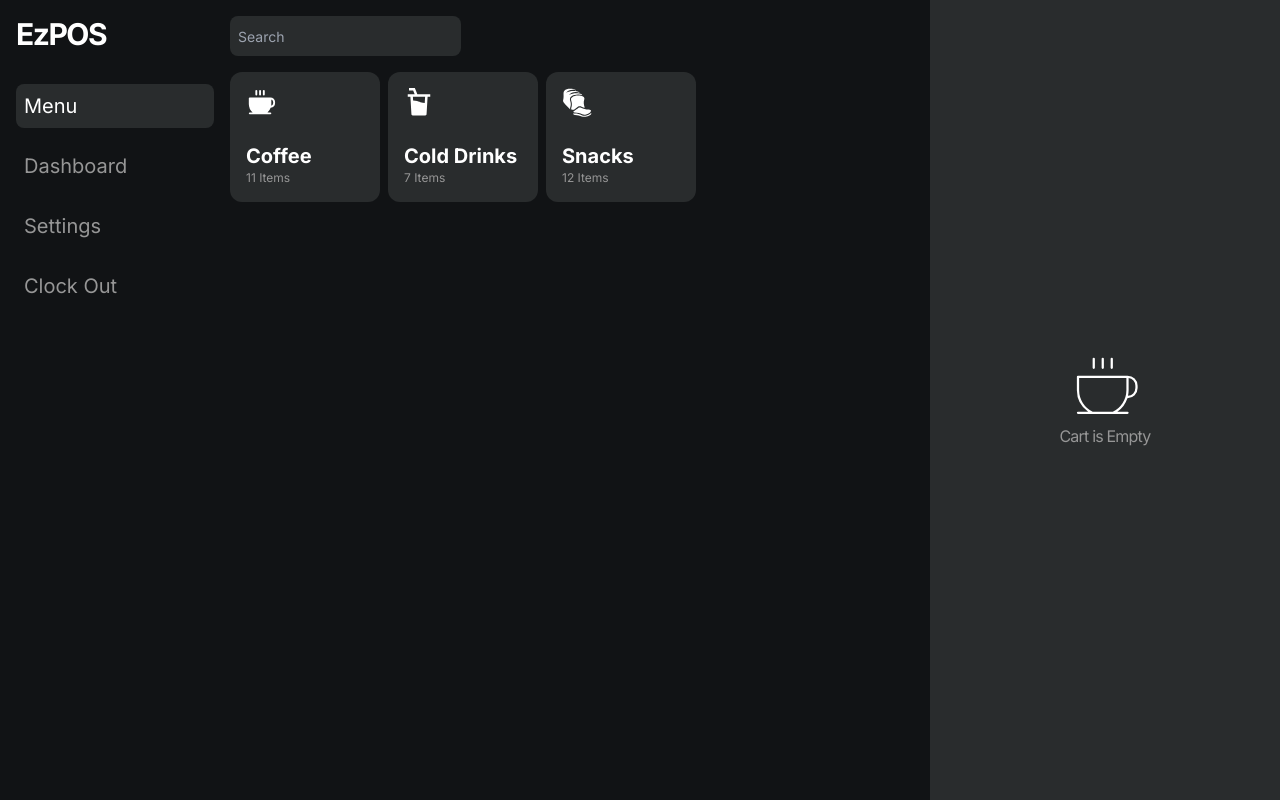
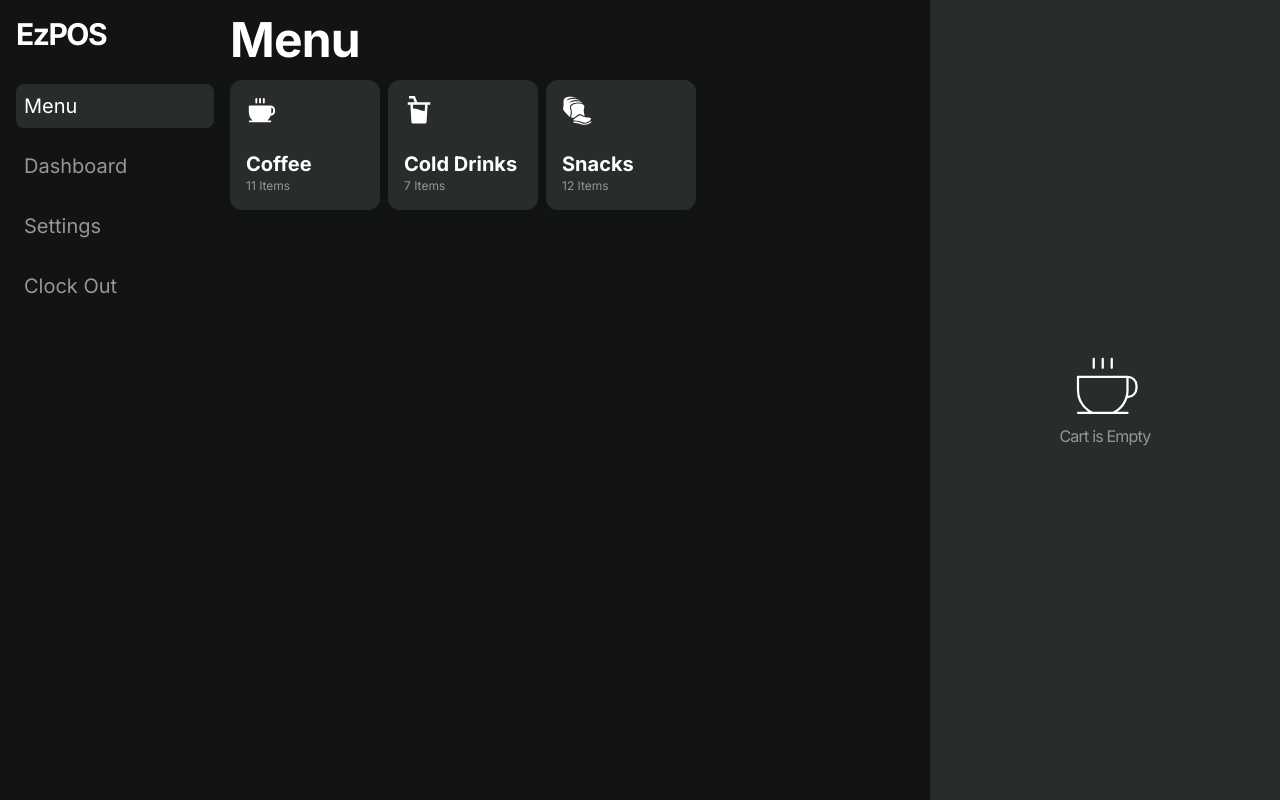
Before and after one commit to yefrysanchez/EzPOS, a React (Vite) app: page /menu in a window 1280 px wide. Built offline with nearby package versions, Linux system fonts and the light colour scheme.

Commit message:
Sections Title

```diff
--- a/src/components/Category/Category.tsx
+++ b/src/components/Category/Category.tsx
@@ -9,14 +9,11 @@ type CategoryType = {
 };
 
 const Category: React.FC<CategoryType> = ({ setActiveTab, activeTab }) => {
+
   return (
     <section className="">
-      <div className="mb-4">
-        <input
-          className="bg-darkGray w-full lg:max-w-[33%] placeholder:text-sm p-2 rounded-lg"
-          placeholder="Search"
-          type="search"
-        />
+      <div className="mb-4 tracking-tighter">
+        <h2 className="text-5xl font-bold text-white">Menu</h2>
       </div>
       <div className="flex gap-2 overflow-x-scroll lg:overflow-x-visible hide-scrollbar-webkit  hide-scrollbar-firefox">
         <div onClick={() => setActiveTab("Coffee")}>
--- a/src/components/SettingsComponents/ChangeTaxBtn.tsx
+++ b/src/components/SettingsComponents/ChangeTaxBtn.tsx
@@ -25,6 +25,7 @@ const ChangeTaxForm = () => {
       </div>
       <form onSubmit={handleTax} className="w-full max-w-[150px] h-[130px] flex flex-col gap-2">
         <input
+        step="any"
           ref={taxRef}
           required
           placeholder="Tax %"
--- a/src/components/SettingsComponents/EmployeeEditModal.tsx
+++ b/src/components/SettingsComponents/EmployeeEditModal.tsx
@@ -1,4 +1,4 @@
-import React, { FormEvent, useState } from 'react'
+import React, { useState } from 'react'
 import Loading from '../Loading/Loading';
 
 type ModalType = {
--- a/src/pages/DashboardPage/DashboardPage.tsx
+++ b/src/pages/DashboardPage/DashboardPage.tsx
@@ -3,9 +3,9 @@ import OrdersChart from "../../components/Dashboards/OrdersChart";
 
 export const DashboardPage = () => {
   return (
-    <section className="h-screen w-full bg-black text-white p-4 overflow-y-scroll lg:overflow-y-auto lg:flex flex-col">
-      <div className="tracking-tighter text-3xl">
-        <h2>Dashboard</h2>
+    <section className="h-screen w-full bg-black text-white pt-4 overflow-y-scroll lg:overflow-y-auto lg:flex flex-col">
+      <div className="">
+        <h2 className="text-5xl font-bold text-white tracking-tighter">Dashboard</h2>
       </div>
       <div className="h-1/2 lg:max-h-[300px] xl:h-full lg:flex-1 mt-4 grid grid-cols-2 gap-3 text-center lg:grid-cols-4">
         {orders.map((order) => (
--- a/src/pages/SettingPage/SettingPage.tsx
+++ b/src/pages/SettingPage/SettingPage.tsx
@@ -24,7 +24,10 @@ const SettingPage = () => {
   };
 
   return (
-    <section className="h-screen w-full bg-black p-4 flex flex-col">
+    <section className="h-screen w-full bg-black pt-4 flex flex-col">
+      <div className="mb-4">
+        <h2 className="text-5xl font-bold text-white tracking-tighter">Settings</h2>
+      </div>
       <div className="flex-shrink-0  flex gap-2 overflow-x-scroll hide-scrollbar-webkit hide-scrollbar-firefox mb-4">
         <SettingsBtn
           setActiveTab={setActiveTab}
```
